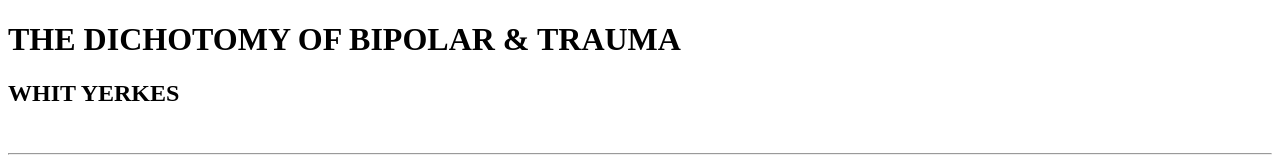
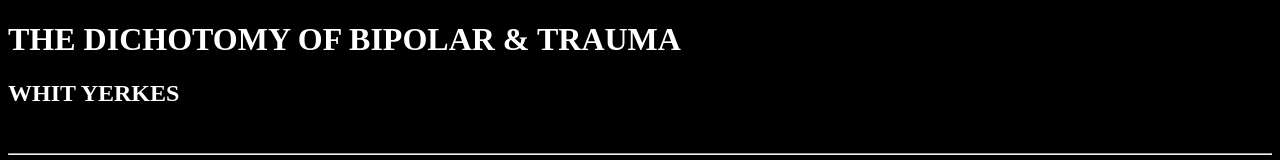
Before and after one commit to cwyii/bipolar-trauma, a plain HTML site: page index.html in a window 1280 px wide. Shown: the top 160 px of the page. Drawn offline with Linux system fonts and the light colour scheme.

Commit message:
Update index.html

```diff
--- a/index.html
+++ b/index.html
@@ -1,11 +1,13 @@
 <!DOCTYPE html>
 <html>
 <head>
+<body style="background-color:black;">
+    <font color="white"/>
 <title>THE DICHOTOMY OF BIPOLAR & TRAUMA</title>
 </head>
 <body>
-<h1 style+"color: black; font-size 19 px; font-family: arial-white">THE DICHOTOMY OF BIPOLAR & TRAUMA</h1>
-<h2 style+"color: black; font-size 15 px; font-family: arial-white">WHIT YERKES</h2>
+<h1 style+"color: white; font-size 19 px; font-family: arial-white">THE DICHOTOMY OF BIPOLAR & TRAUMA</h1>
+<h2 style+"color: white; font-size 15 px; font-family: arial-white">WHIT YERKES</h2>
 <br> <hr> <br>
 <center><i>content warning: contains the topic of suicide, includes mention of minimal gun usage</i></center>
 <br><hr><br>
```
